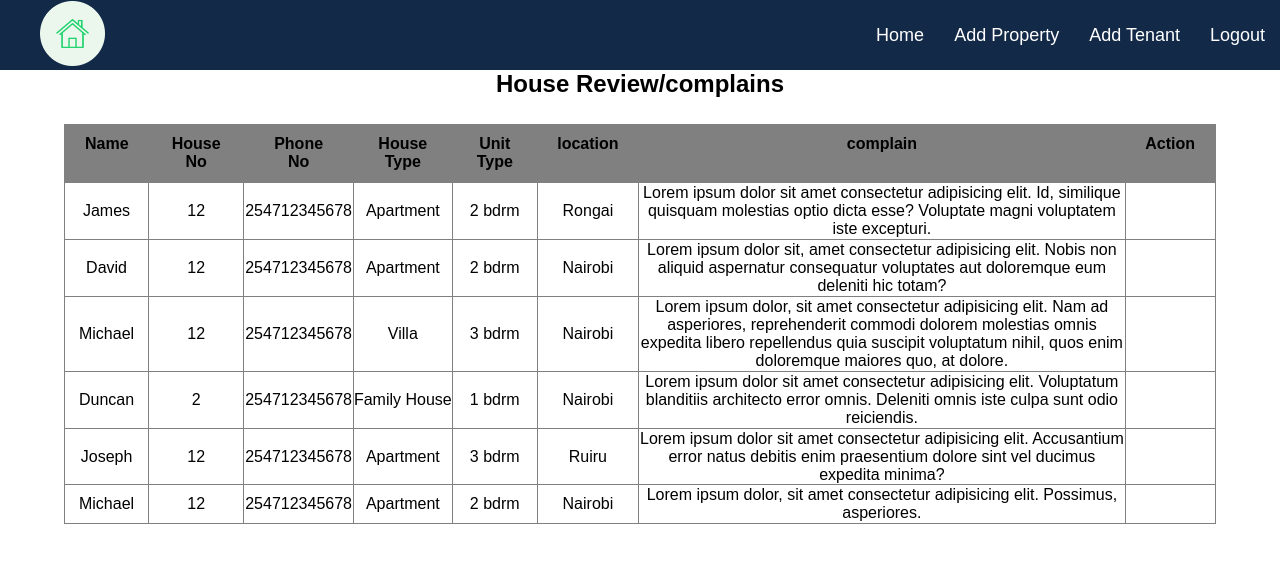
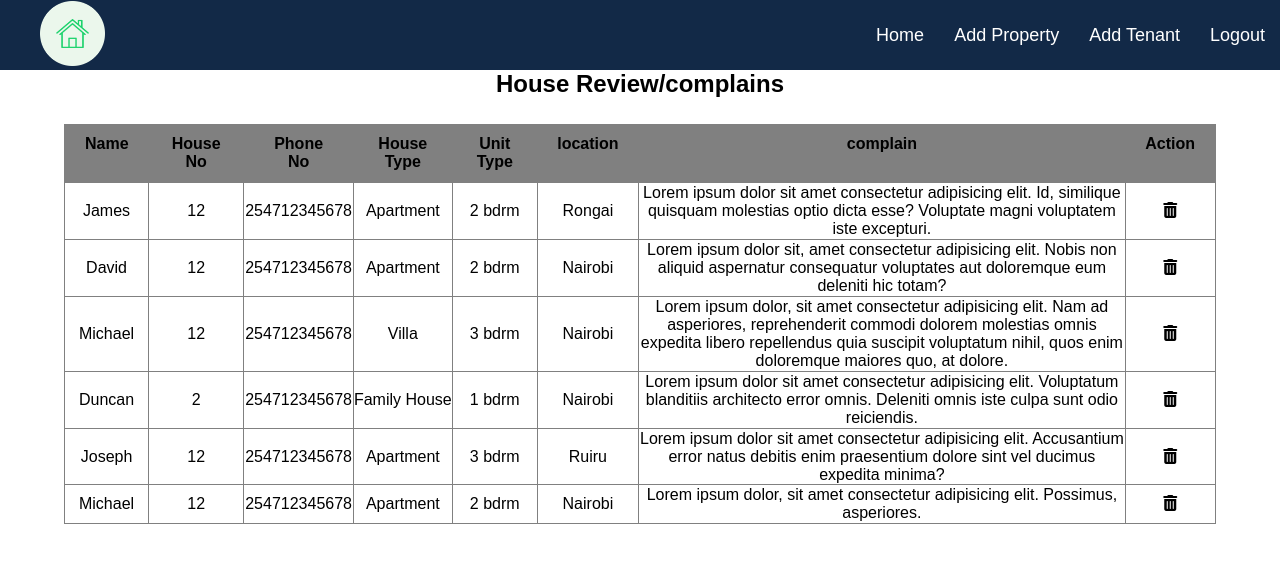
Before and after one commit to codingvaleria/housyproperties-frontend, a React (Create React App) app: page /admin/complains in a window 1280 px wide. Shown: the top 562 px of the page. Built offline with nearby package versions, Linux system fonts and the light colour scheme; a web font is replaced by a local one.

Commit message:
added delete icons

```diff
--- a/src/admin/components/complains/Complains.js
+++ b/src/admin/components/complains/Complains.js
@@ -29,7 +29,9 @@ function Complains() {
             similique quisquam molestias optio dicta esse? Voluptate magni
             voluptatem iste excepturi.
           </td>
-          <td className="delete"></td>
+          <td className="delete">
+            <i class="fa fa-trash" aria-hidden="true"></i>
+          </td>
         </tr>
         <tr>
           <td>David</td>
@@ -43,7 +45,9 @@ function Complains() {
             aliquid aspernatur consequatur voluptates aut doloremque eum
             deleniti hic totam?
           </td>
-          <td className="delete"></td>
+          <td className="delete">
+            <i className="fa fa-trash" aria-hidden="true"></i>
+          </td>
         </tr>
         <tr>
           <td>Michael</td>
@@ -58,7 +62,9 @@ function Complains() {
             libero repellendus quia suscipit voluptatum nihil, quos enim
             doloremque maiores quo, at dolore.
           </td>
-          <td className="delete"></td>
+          <td className="delete">
+            <i className="fa fa-trash" aria-hidden="true"></i>
+          </td>
         </tr>
         <tr>
           <td>Duncan</td>
@@ -72,7 +78,9 @@ function Complains() {
             blanditiis architecto error omnis. Deleniti omnis iste culpa sunt
             odio reiciendis.
           </td>
-          <td className="delete"></td>
+          <td className="delete">
+            <i className="fa fa-trash" aria-hidden="true"></i>
+          </td>
         </tr>
         <tr>
           <td>Joseph</td>
@@ -86,7 +94,9 @@ function Complains() {
             error natus debitis enim praesentium dolore sint vel ducimus
             expedita minima?
           </td>
-          <td className="delete"></td>
+          <td className="delete">
+            <i className="fa fa-trash" aria-hidden="true"></i>
+          </td>
         </tr>
         <tr>
           <td>Michael</td>
@@ -99,7 +109,9 @@ function Complains() {
             Lorem ipsum dolor, sit amet consectetur adipisicing elit. Possimus,
             asperiores.
           </td>
-          <td className="delete"></td>
+          <td className="delete">
+            <i className="fa fa-trash" aria-hidden="true"></i>
+          </td>
         </tr>
       </table>
     </div>
```
